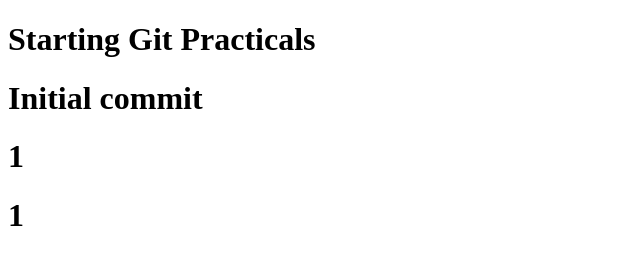
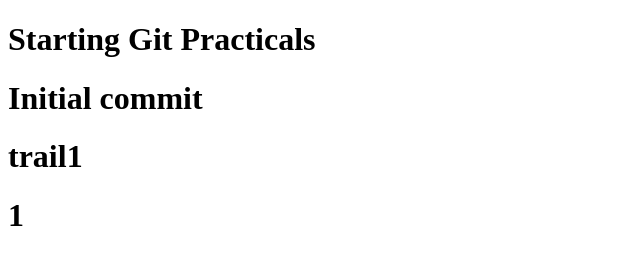
Before and after one commit to sharmanav470/practical, a plain HTML site: page index.html in a window 1280 px wide. Shown: the whole page, without its empty margins (0-640 px from the left). Drawn offline with Linux system fonts and the light colour scheme.

Commit message:
trailcommit

```diff
--- a/index.html
+++ b/index.html
@@ -8,7 +8,7 @@
   <body>
     <h1>Starting Git Practicals</h1>
     <h1>Initial commit</h1>
-    <h1>1</h1>
+    <h1>trail1</h1>
     <h1>1</h1>
   </body>
 </html>
```
Also changed, not shown: gp.txt.
